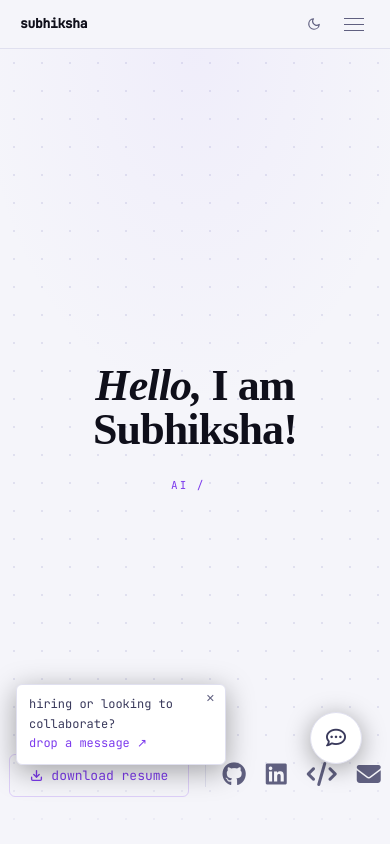
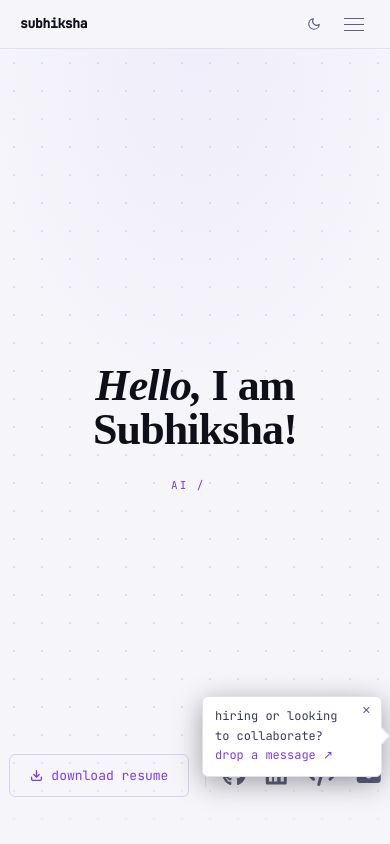
Before and after one commit to subhiksha1196/portfolio, a Next.js app: page / in a window 390 px wide. Shown: the top 844 px of the page. Built offline with nearby package versions, Linux system fonts and the light colour scheme.

Commit message:
fix(nudge): align popup left of bubble on mobile with arrow, remove CSS keyframe flash

```diff
--- a/app/globals.css
+++ b/app/globals.css
@@ -244,12 +244,6 @@
   }
 }
 
-/* ChatBot nudge pop-in */
-@keyframes nudge-in {
-  from { opacity: 0; visibility: visible; transform: translateY(10px) scale(0.97); }
-  to   { opacity: 1; visibility: visible; transform: translateY(0)   scale(1); }
-}
-
 /* Terminal dot-grid hero bg */
 .hero-dot-grid {
   background-image: radial-gradient(circle, var(--border) 1px, transparent 1px);
--- a/components/ChatBotNudge.tsx
+++ b/components/ChatBotNudge.tsx
@@ -39,14 +39,10 @@ export default function ChatBotNudge() {
     <div
       style={{
         position: "fixed",
-        bottom: mobile ? "80px" : "14px",
-        // desktop: right-anchored beside the bubble
-        // mobile: left-anchored so bubble stays fully visible
-        ...(mobile
-          ? { left: "16px" }
-          : { right: "90px" }),
+        bottom: mobile ? "68px" : "14px",
+        right: mobile ? "8px" : "90px",
         zIndex: 1001,
-        width: "210px",
+        width: mobile ? "180px" : "210px",
         background: "var(--bg-card)",
         border: "1px solid var(--border)",
         borderRadius: "6px",
@@ -58,8 +54,7 @@ export default function ChatBotNudge() {
         pointerEvents: show ? "auto" : "none",
       }}
     >
-      {/* Arrow — points right on desktop, hidden on mobile (popup is on left) */}
-      {!mobile && (
+      {/* Arrow pointing right toward the bubble */}
       <div
         style={{
           position: "absolute",
@@ -74,7 +69,6 @@ export default function ChatBotNudge() {
           transform: "translateY(-50%) rotate(-45deg)",
         }}
       />
-      )}
 
       {/* Close */}
       <button
```
Lines whose indentation alone changed are shown as unchanged.
